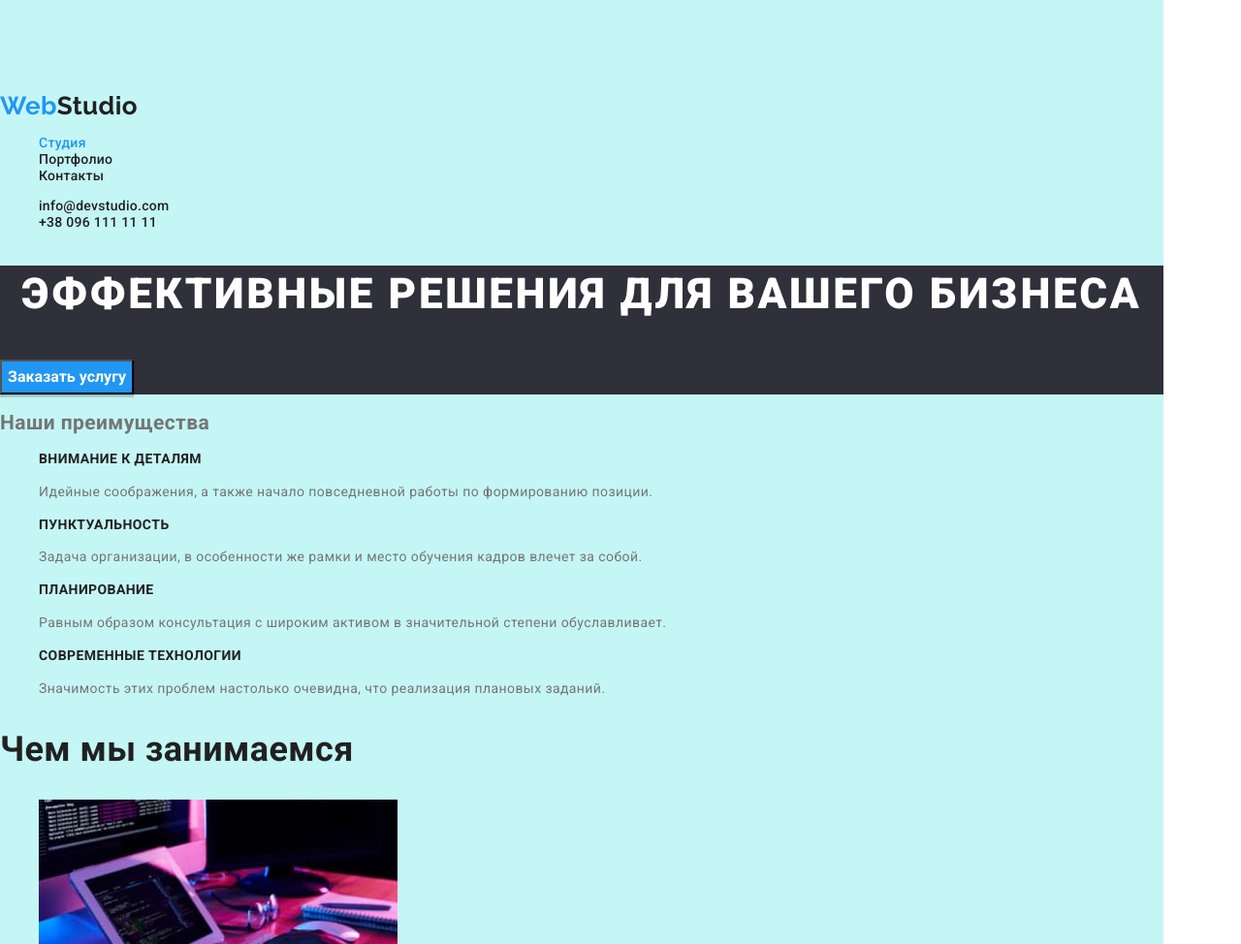
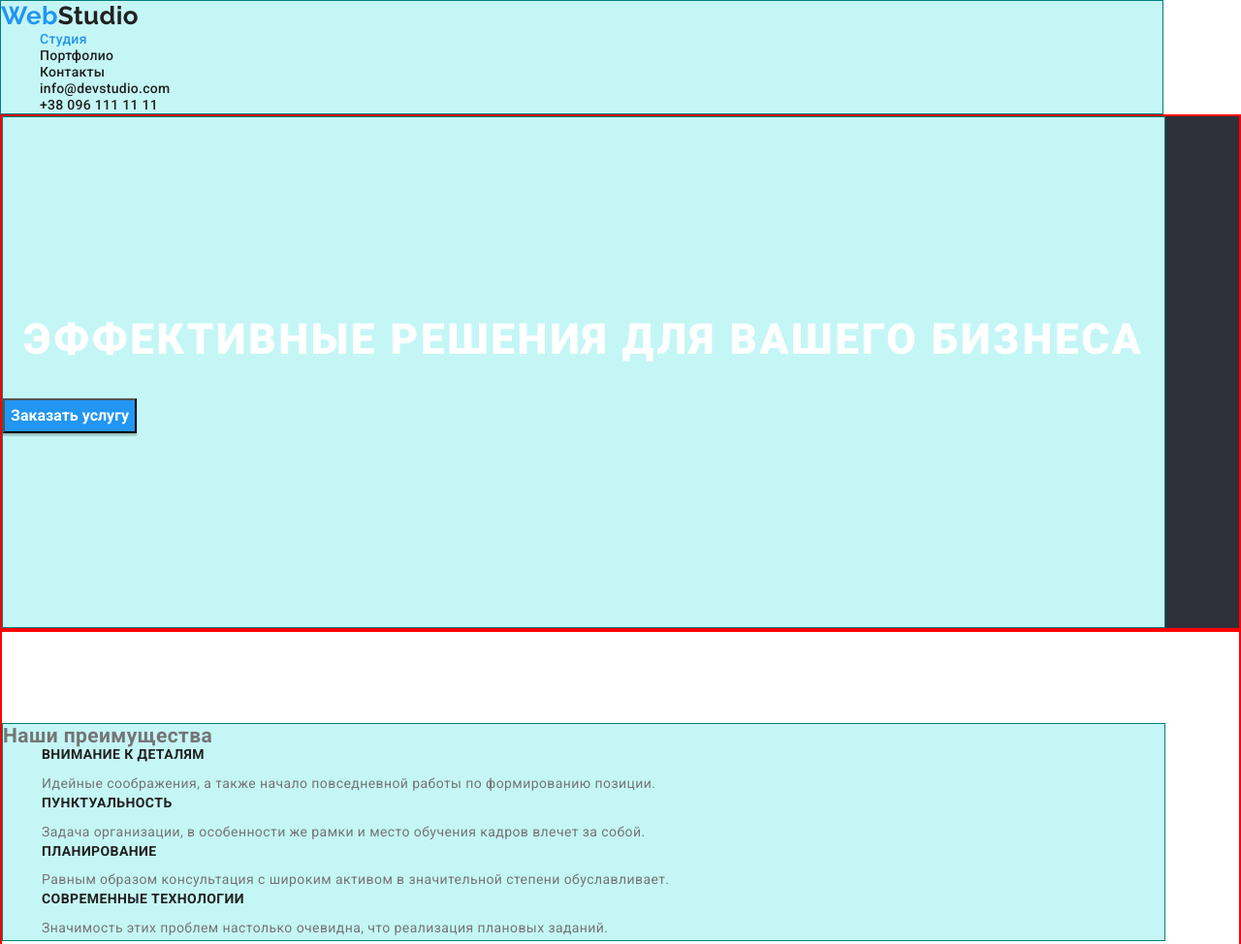
Before and after one commit to Olevova/goit-markup-hw-08, a plain HTML site: page index.html in a window 1280 px wide. Shown: the top 974 px of the page at 97% size. Drawn offline with nearby package versions, Linux system fonts and the light colour scheme.

Commit message:
ДЗ - 3 робота марджин падінг
обнулив марджен падінг в заголовках, та списках, додав контейнерам падінги, та марджени де потрібно

```diff
--- a/css/styles.css
+++ b/css/styles.css
@@ -25,11 +25,26 @@ body {
     font-size: 14px;
     letter-spacing: 0.03em;
 }
+
+section {
+    padding-top: 94px;
+    padding-bottom: 94px;
+    border: 2px solid red;
+}
+
+.pd-nul{
+    padding-top: 0px;
+    padding-bottom: 0px;
+}
+
+.block {
+padding-top: 0px;
+
+}
  .container {
     width: 1200px;
-    padding-top: 94px;
-    padding-bottom: 94px;
     background-color: rgb(197, 246, 246);
+    border: 1px solid teal;
  }
 
 a, button {
@@ -40,6 +55,12 @@ a, button {
 
 li {
     list-style: none;
+}
+
+h1,h2,h3,ul{
+    padding-bottom: 0px;
+    padding-top: 0px;
+    margin: 0px;
 }
 /* #757575 текст основний */
 /* #212121 текст заголовки */
@@ -54,6 +75,7 @@ li {
     font-size: 26px;
     line-height: 1.19;
     color: var(--accent-text-color);
+
 }
 
 .logo:hover,
@@ -77,6 +99,7 @@ color: var(--background-color);
     line-height: 1.14;
     letter-spacing: 0.02em;
     color: var(--title-text-color);
+    display: inline-block;
 }
 /* приміняємо стилі до пошти та телфону в шапці */
 .nav-auth .link {
@@ -87,6 +110,7 @@ color: var(--background-color);
     line-height: 1.14;
     letter-spacing: 0.02em;
     color: var(--title-text-color);
+    display: inline-block;
 }
 
 .nav-active {
@@ -115,6 +139,8 @@ color: var(--background-color);
     letter-spacing: 0.06em;
     text-transform: uppercase;
     color: var(--background-color);
+    margin-top: 200px;
+    margin-bottom: 30px;
 }
 
 .slogan-button {
@@ -123,11 +149,13 @@ color: var(--background-color);
     font-weight: 700;
     font-size: 16px;
     line-height: 1.88;
+    margin-bottom: 200px;
     /* background-color: var(--accent-text-color);
     color: var(--background-color); приміняємо другий клас active*/
 }
 /* main друга секція */
 /* розмітка заголовкі переваг */
+
 .feature .title {
     font-family: 'Roboto';
     font-weight: 700;
@@ -140,6 +168,8 @@ color: var(--background-color);
 .feature-paragraf {
     font-size: 14px;
     line-height: 1.71;
+    margin-top: 10px;
+    margin-bottom: 0px;
 }
 /* main третя секція */
 /* розмітка заголовку, також розмічаємо і для наступної секції */
@@ -149,6 +179,8 @@ color: var(--background-color);
     font-size: 36px;
     line-height: 1.16;
     color: var(--title-text-color);
+    margin-top: 0px;
+    margin-bottom: 0px;
 }
 /* розмітка малюнків */
 /* .block-img > a > img
--- a/index.html
+++ b/index.html
@@ -5,19 +5,20 @@
     <meta http-equiv="X-UA-Compatible" content="IE=edge">
     <meta name="Home work" content="Домашне завдання по HTML + CSS №1">
     <title>Home work 1</title>
-    <!--  -->
-    <link rel="stylesheet" href="node_modules/modern-normalize/modern-normalize.css">
+    <!-- підключення шрифтів -->
     <link rel="preconnect" href="https://fonts.googleapis.com">
     <link rel="preconnect" href="https://fonts.gstatic.com" crossorigin>
     <link href="https://fonts.googleapis.com/css2?family=Raleway:wght@700&family=Roboto:wght@400;500;700;900&display=swap"
         rel="stylesheet">
+    <!-- нормалізація -->
+    <link rel="stylesheet" href="https://cdnjs.cloudflare.com/ajax/libs/modern-normalize/1.1.0/modern-normalize.min.css">
     <link rel="stylesheet" href="./css/styles.css">
 </head>
 <body>
     <!--Заголовок сайту що містить посилання на головну сторінку, навігацію з списком,
         та список з телефоном та електроною поштою-->
-    <div class="container">
         <header>
+        <div class="container">
         <nav class="nav">
             <a class="logo" href="/">Web<span>Studio</span></a>
          <ul class="nav-menu">
@@ -34,17 +35,21 @@
                 <a class="link" href="tel:+380961111111">+38 096 111 11 11</a>
             </li>
         </ul>
+        </div>
     </header>
     <main>
     <!--Секція перша з Заголовком, можна сказати Головним посилом сайту, та з кнопкою замовлення послуги-->
-    <section class="slogan">
+    <section class="slogan pd-nul">
+        <div class="container">
         <h1 class="slogan-text">
             Эффективные решения для вашего бизнеса
         </h1>
         <button class="slogan-button active" type="button">Заказать услугу</button>
+        </div>
     </section>
     <!--Секція друга Список Переваг-->
     <section class="feature">
+        <div class="container">
         <h2>Наши преимущества</h2>  <!--буде схована, вставлена для кращого розуміння для людини що переглядає HTML-->
         <ul>
             <li>
@@ -74,9 +79,11 @@
                 </p>
             </li>
         </ul>
+        </div>
     </section>
     <!--Секція третя Чим ми займаємось-->
     <section class="block">
+        <div class="container">
         <h2 class="block-title">Чем мы занимаемся</h2>
         <ul>
             <li class="block-img">
@@ -89,9 +96,11 @@
                 <a href="/"><img src="./images/img2.jpg" alt="дизайн" width="370" height="294" ></a>
             </li>
         </ul>
+        </div>
     </section>
     <!--Секція четверта Наша команда-->
     <section class="team" >
+        <div class="container">
         <h2 class="block-title">Наша команда</h2>
         <ul>
             <li class="team-block">
@@ -114,6 +123,7 @@
                 <h3 class="team-title">Михаил Ермаков</h3>
                 <p class="team-text" lang="en">UI Designer</p>
             </li>
+            </div>
         </ul>
     </section>
     </main>
@@ -134,6 +144,6 @@
             </ul>
         </address>
     </footer>
-    </div>
+
 </body>
 </html>
```
Also changed, not shown: portfolio.html (+2 -2 lines).
